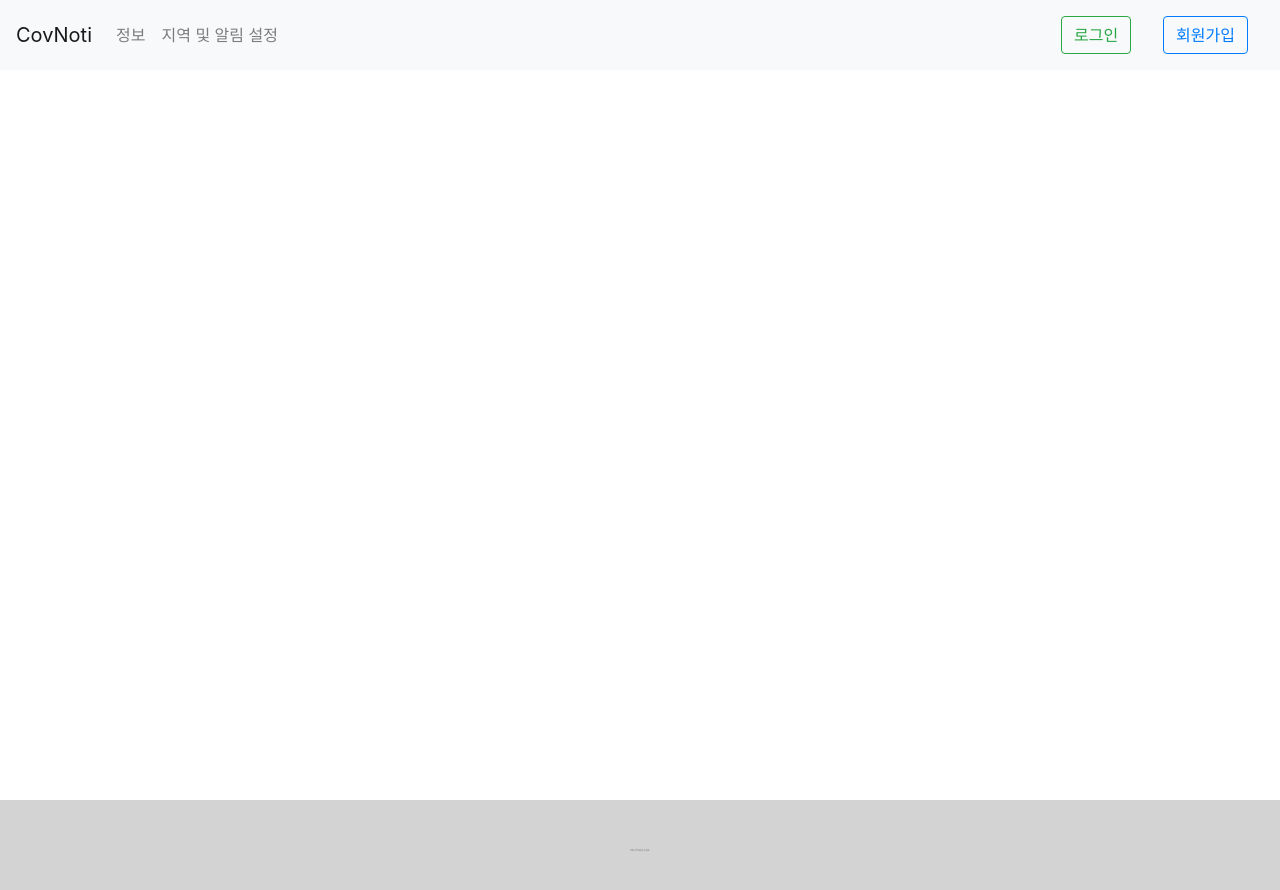
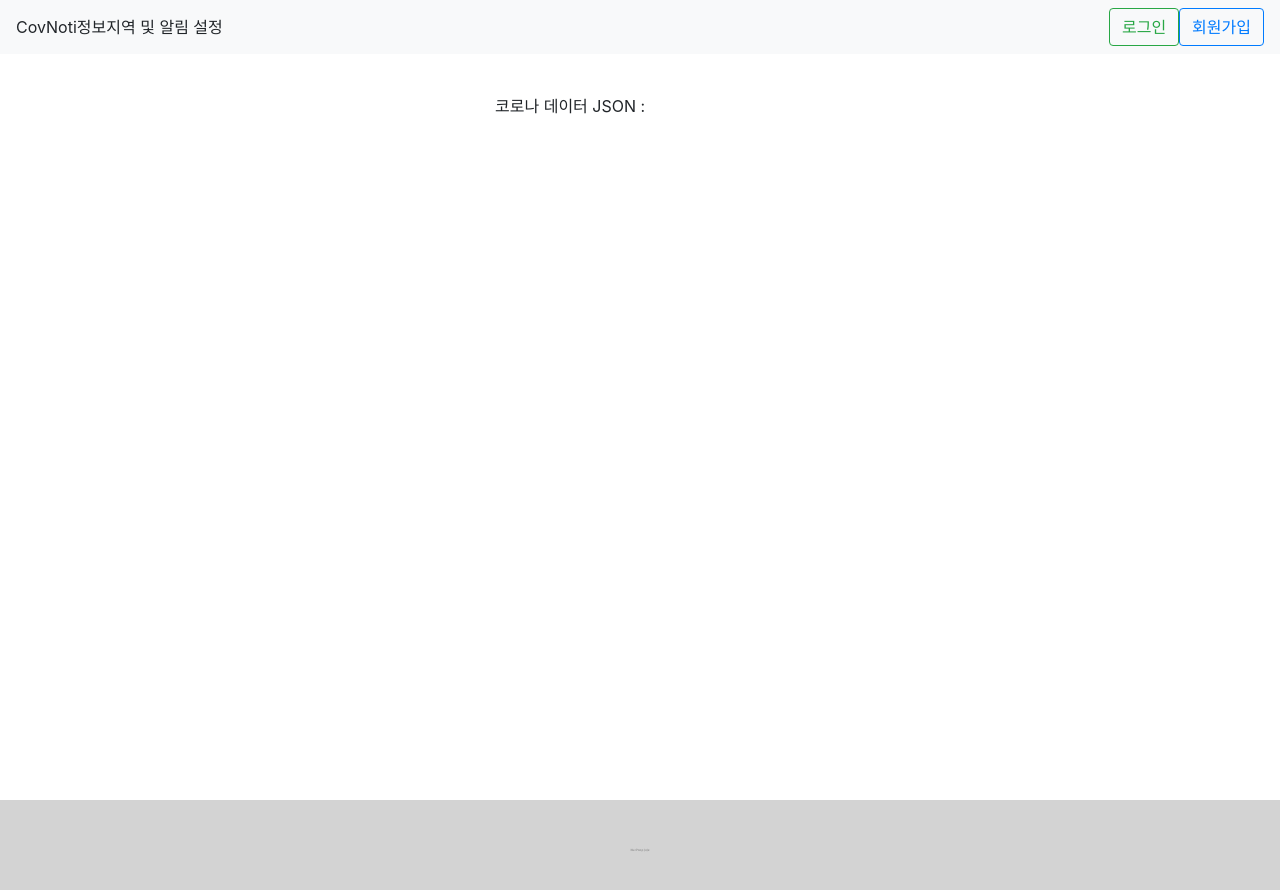
Before and after one commit to NucPoop/Covserver-front, a React (Create React App) app: page /api in a window 1280 px wide. Shown: the top 890 px of the page. Built offline with nearby package versions, Linux system fonts and the light colour scheme; no server answers.

Commit message:
[add] connect to spring with api

```diff
--- a/src/App.js
+++ b/src/App.js
@@ -8,6 +8,7 @@ import Home from './pages/Home';
 import LocationSetting from './pages/LocationSetting';
 import Withdrawal from './pages/Withdrawal';
 import { BrowserRouter as Router, Switch, Route } from "react-router-dom";
+import ApiTest from './pages/ApiTest';
 
 function App() {
   return (
@@ -27,6 +28,7 @@ function App() {
             <Route path="/sign-in" component={Auth} />
             <Route path="/sign-up" component={SignUp} />
             <Route path="/withdrawal" component={Withdrawal} />
+            <Route path="/api" component={ApiTest}/>
           </div>
           {/* </div> */}
           {/* </div> */}
--- a/src/components/default/Menubar.js
+++ b/src/components/default/Menubar.js
@@ -3,7 +3,7 @@ import Nav from 'react-bootstrap/Nav';
 import Navbar from 'react-bootstrap/Navbar';
 import Form from 'react-bootstrap/Form';
 import Button from 'react-bootstrap/Button';
-import { BrowserRouter as Switch, Route, Link } from "react-router-dom";
+import { BrowserRouter as Link } from "react-router-dom";
 //import Home from '../../pages/Home';
 //import Auth from '../../pages/Auth';
 //import SignUp from '../../pages/SignUp';
--- /dev/null
+++ b/src/pages/ApiTest.js
@@ -0,0 +1,26 @@
+import { useEffect, useState } from "react";
+import customAxios from "../utils/customAxios";
+
+function ApiTest() {
+    const [covdata, setCovdata] = useState('');
+
+    function callback(data) {
+        setCovdata(data);
+    }
+
+    useEffect(
+        () => {
+            console.log("call api");
+            customAxios('/cov', callback);
+        },[]
+    );
+
+
+    return (
+        <div>
+           코로나 데이터 JSON : {covdata}
+        </div>
+    );
+}
+
+export default ApiTest;
--- a/src/pages/UserSetting.js
+++ b/src/pages/UserSetting.js
@@ -3,7 +3,9 @@ import React, { Component } from 'react';
 export default class UserSetting extends Component{
     render(){
         return(
+            <div>
 
+            </div>
         );
     }
 }
--- /dev/null
+++ b/src/utils/customAxios.js
@@ -0,0 +1,16 @@
+import axios from 'axios';
+
+export default function customAxios(url, callback) {
+    console.log(url);
+    axios(
+        {
+            url: '/api' + url,
+            method:'post',
+            baseURL: 'http://localhost:8080',
+            withCredentials: true,
+        }
+    ).then(function(response){
+            callback(response.data);
+        }
+    );
+}
```
